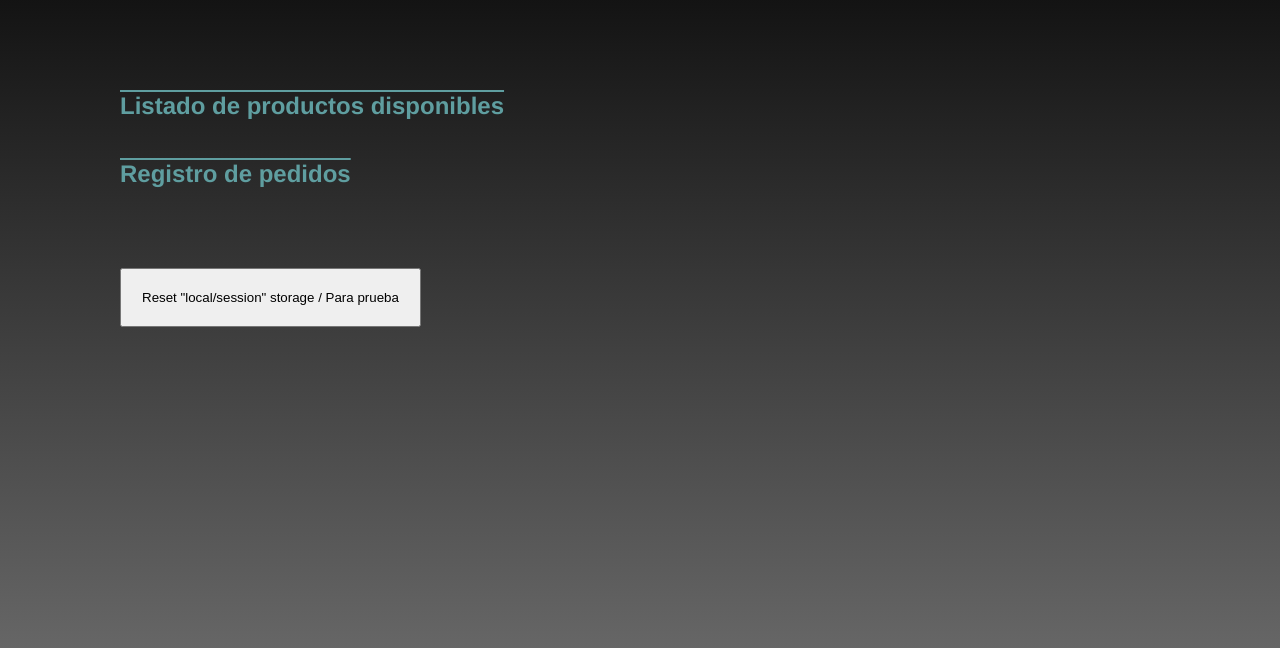
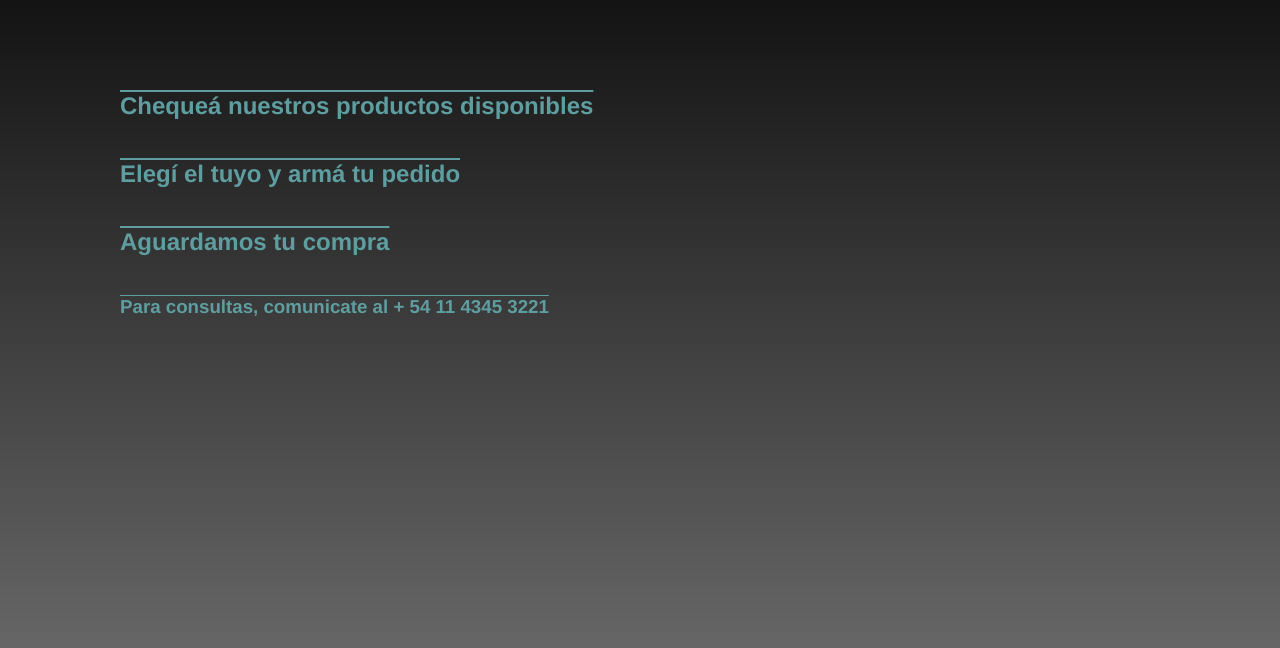
Before and after one commit to Nico2703/entrega_final_JS, a plain HTML site: page index.html in a window 1280 px wide. Shown: the part 152-800 px from the top of the page. Drawn offline with Linux system fonts and the light colour scheme.

Commit message:
Correcciones

```diff
--- a/css/style.css
+++ b/css/style.css
@@ -55,6 +55,13 @@ header h2{
 }
 
 main h2{
+    color: cadetblue;
+    font-family:'Franklin Gothic Medium', 'Arial Narrow', Arial, sans-serif;
+    text-decoration-line: overline;
+    padding: 20px 20px ;
+}
+
+main h3{
     color: cadetblue;
     font-family:'Franklin Gothic Medium', 'Arial Narrow', Arial, sans-serif;
     text-decoration-line: overline;
--- a/js/carga_script.js
+++ b/js/carga_script.js
@@ -1,3 +1,6 @@
+// Reseteo del local storage - Solo para pruebas
+// localStorage.clear();
+
 var productosGuardados = localStorage.getItem('productos');
 if (productosGuardados){
     var productos = JSON.parse(productosGuardados);
--- a/js/config_script.js
+++ b/js/config_script.js
@@ -4,10 +4,11 @@ main.style.display = 'flex';
 main.style.flexDirection = 'column';
 
 let contenedor = document.createElement('div');
-contenedor.innerHTML = `<h2> Listado de productos disponibles </h2>
-                        <h2> Registro de pedidos </h2>
-                        <button style="margin: 60px 20px; padding: 20px;" onclick="localStorage.clear(); sessionStorage.clear();"> Reset "local/session" storage / Para prueba</button>`
-contenedor.style.width = '40%';
+contenedor.innerHTML = `<h2> Chequeá nuestros productos disponibles </h2>
+                        <h2> Elegí el tuyo y armá tu pedido </h2>
+                        <h2>  Aguardamos tu compra </h2>
+                        <h3>  Para consultas, comunicate al + 54 11 4345 3221 </h3>`
+contenedor.style.width = '50%';
 contenedor.addEventListener('mouseover', () => {
     contenedor.style.border = '2px outset cadetblue';
     contenedor.style.fontSize = 'larger';
```
